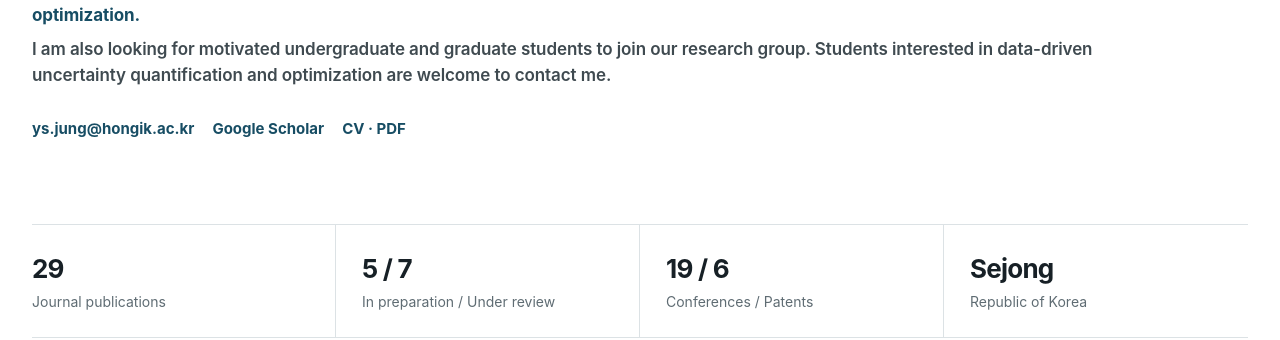
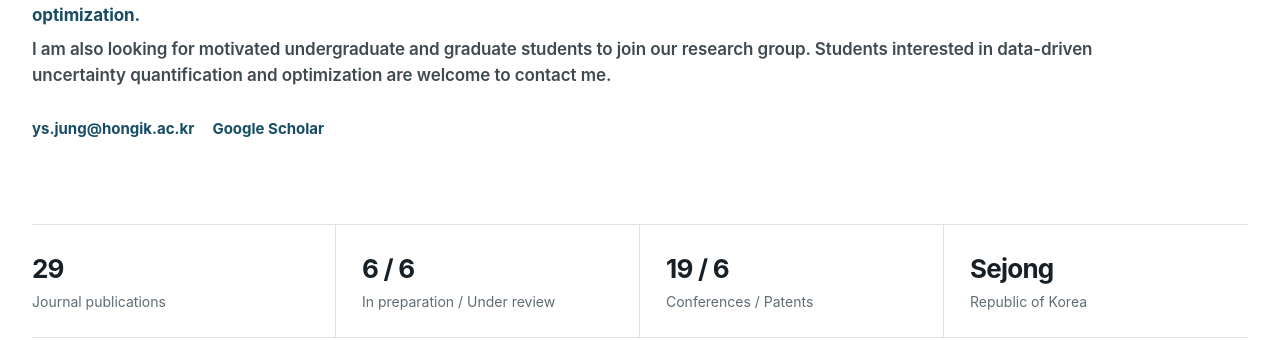
Before and after one commit to yongsujung/yongsujung.github.io, a Next.js app: page / in a window 1280 px wide. Shown: the part 726-1066 px from the top of the page. Built offline with nearby package versions, Linux system fonts and the light colour scheme.

Commit message:
Move wind farm manuscript to in preparation and remove CV download

```diff
--- a/app/page.tsx
+++ b/app/page.tsx
@@ -19,14 +19,6 @@ const recentResearchAreas = [
 ];
 
 const manuscriptsUnderReview = [
-  {
-    year: '2026',
-    authors: 'Lim, E., & Jung, Y.*',
-    title: 'Neural Wake Surrogate for SCADA-Conditioned Posterior Predictive Wind Farm Power Reliability',
-    venue: 'Renewable Energy.',
-    metric: 'Submitted',
-    note: '*Corresponding author',
-  },
   {
     year: '2026',
     authors: 'Go, E., Yeon, D., Hwang, Y., Kang, M., Byun, S., Choi, S., Kim, B., Song, S., Choi, M. S., Jung, Y., Kim, S., Kim, J., & Kim, H.-U.',
@@ -77,6 +69,7 @@ const manuscriptsUnderReview = [
 ];
 
 const manuscriptsInPreparation = [
+  'Neural Wake Surrogate for SCADA-Conditioned Posterior Predictive Wind Farm Power Reliability',
   'Unified probabilistic modeling of heterogeneous stochastic responses: Random variables, random processes, and random fields',
   'Cost-aware sequential allocation between data acquisition and model refinement in multi-fidelity Gaussian process surrogates',
   'A shared-latent physics multi-fidelity surrogate for layered plasma etch',
@@ -432,7 +425,6 @@ export default function Home() {
             <div className="hero-links">
               <a href="mailto:ys.jung@hongik.ac.kr">ys.jung@hongik.ac.kr</a>
               <a href="https://scholar.google.co.kr/citations?user=_ISI9JcAAAAJ&hl=ko">Google Scholar</a>
-              <a href="/Yongsu_Jung_CV.pdf">CV · PDF</a>
             </div>
           </div>
           <div className="fact-row" aria-label="Profile summary">
```
